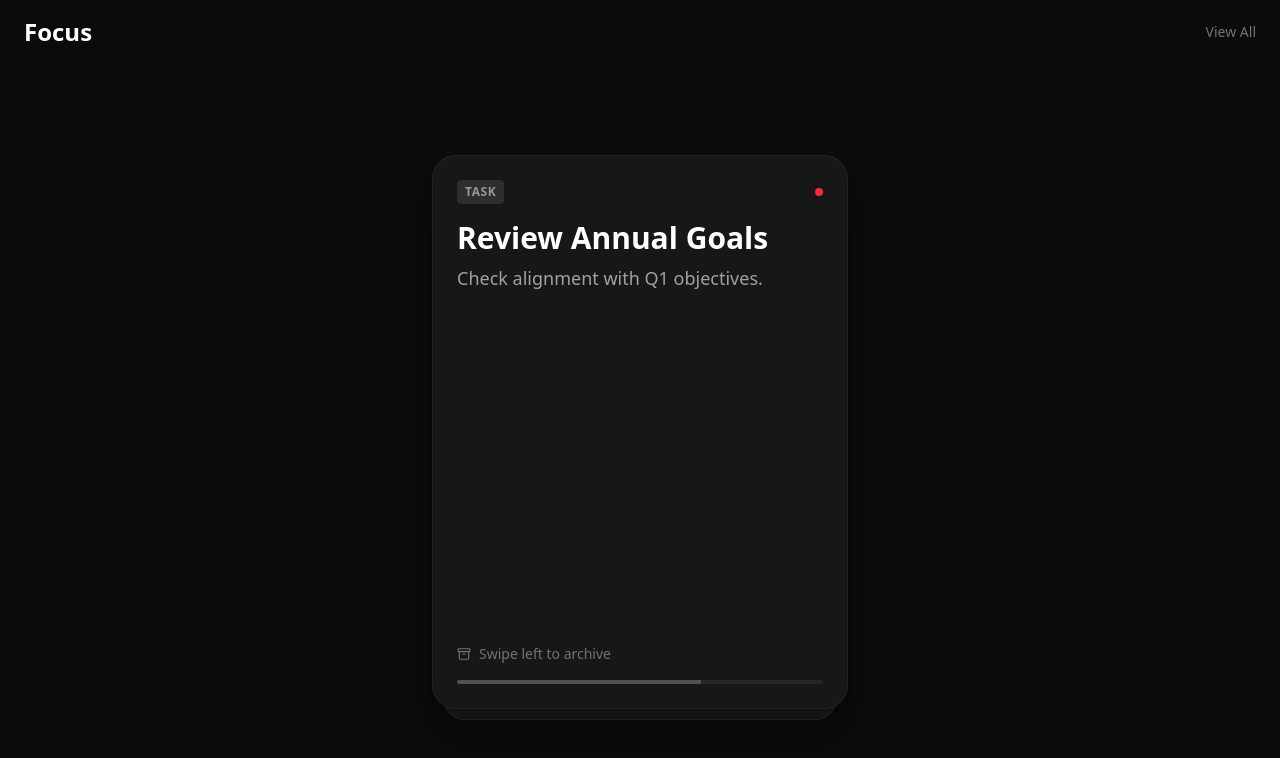
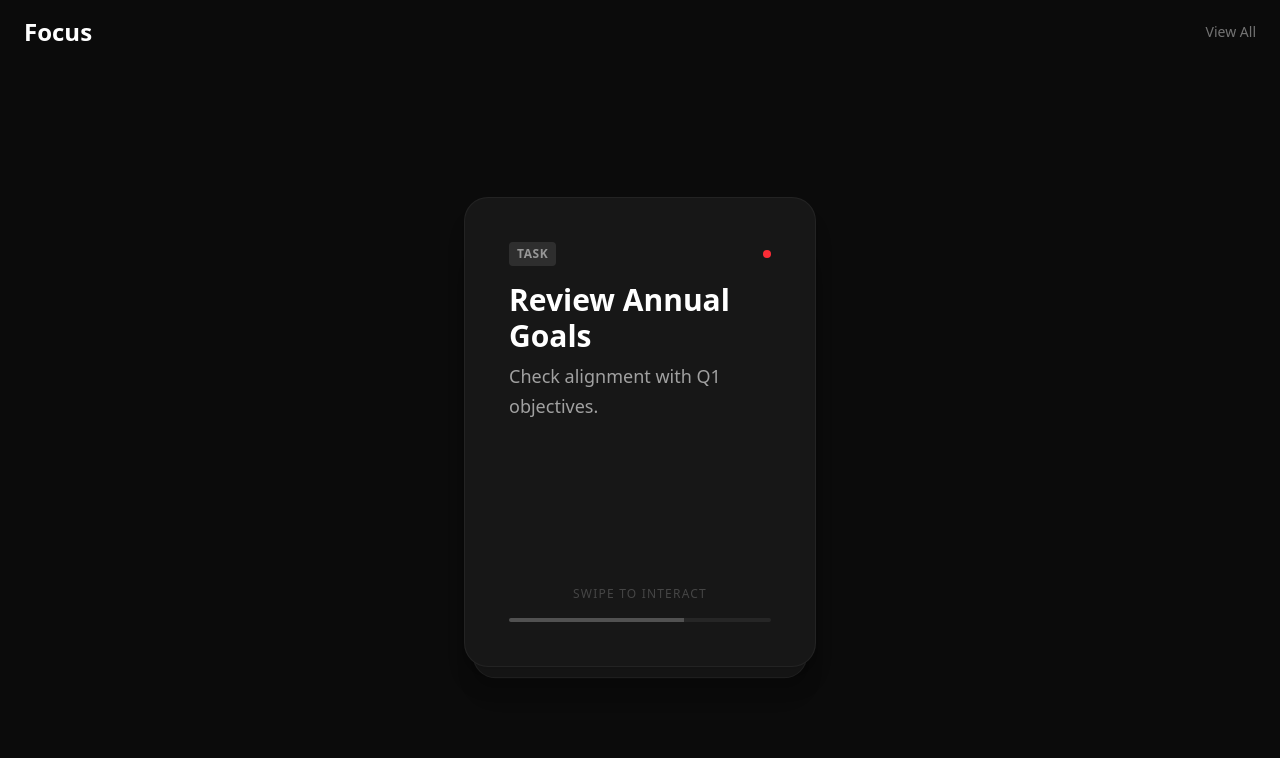
Before and after one commit to ChetanG111/life-os, a Next.js app: page / in a window 1280 px wide. Shown: the top 758 px of the page. Built offline with nearby package versions, Linux system fonts and the light colour scheme.

Commit message:
added actual swipe logic decided and icons to cards

```diff
--- a/src/components/features/overview/SwipeFeed.tsx
+++ b/src/components/features/overview/SwipeFeed.tsx
@@ -1,9 +1,9 @@
 'use client';
 
-import { useState } from 'react';
+import { useState, useRef } from 'react';
 import { motion, AnimatePresence, PanInfo, useMotionValue, useTransform } from 'framer-motion';
 import { Card } from '@/components/ui/Card';
-import { Check, Archive } from 'lucide-react';
+import { Check, Archive, Trash2, X, Info } from 'lucide-react';
 import clsx from 'clsx';
 
 interface FeedItem {
@@ -25,26 +25,22 @@ const MOCK_ITEMS: FeedItem[] = [
 export function SwipeFeed() {
     const [items, setItems] = useState(MOCK_ITEMS);
     const [removedIds, setRemovedIds] = useState<Set<string>>(new Set());
+    const [detailsId, setDetailsId] = useState<string | null>(null);
 
     // We only show the top 2 cards effectively for performance/visuals
     const activeItems = items.filter(i => !removedIds.has(i.id));
     const topCard = activeItems[0];
-    const nextCard = activeItems[1];
 
-    const handleDragEnd = (event: MouseEvent | TouchEvent | PointerEvent, info: PanInfo, itemId: string) => {
-        const swipeThreshold = 100;
-        if (info.offset.x > swipeThreshold) {
-            // Swipe Right (Done/Save)
-            removeCard(itemId, 'right');
-        } else if (info.offset.x < -swipeThreshold) {
-            // Swipe Left (Dismiss/Archive)
-            removeCard(itemId, 'left');
-        }
+    const removeCard = (id: string, action: 'done' | 'dismiss' | 'delete') => {
+        setRemovedIds(prev => new Set(prev).add(id));
+        console.log(`Card ${id} action: ${action}`);
     };
 
-    const removeCard = (id: string, direction: 'left' | 'right') => {
-        setRemovedIds(prev => new Set(prev).add(id));
-        console.log(`Card ${id} swiped ${direction}`);
+    const showDetails = (id: string) => {
+        console.log(`Open details for ${id}`);
+        setDetailsId(id);
+        // Reset after a delay for demo purposes if strictly a visual feedback
+        setTimeout(() => setDetailsId(null), 2000);
     };
 
     if (!topCard) {
@@ -63,9 +59,9 @@ export function SwipeFeed() {
     }
 
     return (
-        <div className="relative h-full w-full max-w-md mx-auto flex flex-col justify-center items-center p-4">
+        <div className="relative h-full w-full max-w-sm mx-auto flex flex-col justify-center items-center p-4">
             {/* Cards container */}
-            <div className="relative w-full aspect-[3/4] max-h-[600px]">
+            <div className="relative w-full aspect-[3/4] max-h-[520px]">
                 <AnimatePresence>
                     {activeItems.slice(0, 2).reverse().map((item, index) => {
                         const isTop = item.id === topCard.id;
@@ -74,30 +70,87 @@ export function SwipeFeed() {
                                 key={item.id}
                                 item={item}
                                 isTop={isTop}
-                                onSwipe={(dir) => removeCard(item.id, dir)}
+                                onSwipe={(action) => removeCard(item.id, action)}
+                                onDetails={() => showDetails(item.id)}
                             />
                         );
                     })}
                 </AnimatePresence>
             </div>
 
-
+            {detailsId && (
+                <div className="absolute top-4 left-1/2 -translate-x-1/2 bg-neutral-800 text-white px-4 py-2 rounded-full text-sm shadow-lg z-50 animate-in fade-in slide-in-from-top-4">
+                    Opening details...
+                </div>
+            )}
         </div>
     );
 }
 
-function SwipeableCard({ item, isTop, onSwipe }: { item: FeedItem, isTop: boolean, onSwipe: (dir: 'left' | 'right') => void }) {
+function SwipeableCard({
+    item,
+    isTop,
+    onSwipe,
+    onDetails
+}: {
+    item: FeedItem,
+    isTop: boolean,
+    onSwipe: (action: 'done' | 'dismiss' | 'delete') => void,
+    onDetails: () => void
+}) {
     const x = useMotionValue(0);
+    const y = useMotionValue(0);
     const rotate = useTransform(x, [-200, 200], [-10, 10]);
     const opacity = useTransform(x, [-200, -100, 0, 100, 200], [0, 1, 1, 1, 0]);
 
     // Background color indicators
-    const bgRight = useTransform(x, [0, 150], ["rgba(0,0,0,0)", "rgba(34, 197, 94, 0.2)"]);
-    const bgLeft = useTransform(x, [-150, 0], ["rgba(239, 68, 68, 0.2)", "rgba(0,0,0,0)"]);
+    // Right (Done): Green
+    const bgRightOpacity = useTransform(x, [20, 150], [0, 1]);
+    const scaleRight = useTransform(x, [20, 150], [0.8, 1.2]);
 
-    const handleDragEnd = (event: any, info: any) => {
-        if (Math.abs(info.offset.x) > 100) {
-            onSwipe(info.offset.x > 0 ? 'right' : 'left');
+    // Left (Dismiss): Neutral/Gray
+    const bgLeftOpacity = useTransform(x, [-150, -20], [1, 0]);
+    const scaleLeft = useTransform(x, [-150, -20], [1.2, 0.8]);
+
+    // Down (Delete): Red
+    const bgDownOpacity = useTransform(y, [20, 150], [0, 1]);
+    const scaleDown = useTransform(y, [20, 150], [0.8, 1.2]);
+
+    // Up (Details): Blue
+    const bgUpOpacity = useTransform(y, [-150, -20], [1, 0]);
+    const scaleUp = useTransform(y, [-150, -20], [1.2, 0.8]);
+
+    // Double tap logic
+    const lastTap = useRef<number>(0);
+    const handleTap = () => {
+        const now = Date.now();
+        const DOUBLE_TAP_DELAY = 300;
+        if (now - lastTap.current < DOUBLE_TAP_DELAY) {
+            onDetails();
+        }
+        lastTap.current = now;
+    };
+
+    const handleDragEnd = (event: any, info: PanInfo) => {
+        const threshold = 100;
+        const { x: offsetX, y: offsetY } = info.offset;
+        const absX = Math.abs(offsetX);
+        const absY = Math.abs(offsetY);
+
+        if (absX > absY) {
+            // Horizontal Swipe
+            if (offsetX > threshold) {
+                onSwipe('done');
+            } else if (offsetX < -threshold) {
+                onSwipe('dismiss');
+            }
+        } else {
+            // Vertical Swipe
+            if (offsetY > threshold) {
+                onSwipe('delete');
+            } else if (offsetY < -threshold) {
+                onDetails();
+            }
         }
     };
 
@@ -105,25 +158,72 @@ function SwipeableCard({ item, isTop, onSwipe }: { item: FeedItem, isTop: boolea
         <motion.div
             style={{
                 x: isTop ? x : 0,
+                y: isTop ? y : (isTop ? 0 : 20), // if not top, offset slightly
                 rotate: isTop ? rotate : 0,
                 scale: isTop ? 1 : 0.95,
-                y: isTop ? 0 : 20,
                 zIndex: isTop ? 10 : 0
             }}
-            drag={isTop ? "x" : false}
-            dragConstraints={{ left: 0, right: 0 }}
+            drag={isTop ? true : false}
+            dragConstraints={{ left: 0, right: 0, top: 0, bottom: 0 }}
+            dragElastic={0.6}
             onDragEnd={handleDragEnd}
+            onTap={handleTap}
             initial={{ scale: 0.9, opacity: 0 }}
             animate={{ scale: isTop ? 1 : 0.95, opacity: 1, y: isTop ? 0 : 24 }}
-            exit={{ x: x.get() < 0 ? -200 : 200, opacity: 0, transition: { duration: 0.2 } }}
+            exit={{
+                x: x.get() !== 0 ? (x.get() > 0 ? 500 : -500) : 0,
+                y: y.get() > 50 ? 500 : 0,
+                opacity: 0,
+                transition: { duration: 0.2 }
+            }}
             transition={{ type: "spring", stiffness: 300, damping: 20 }}
             className="absolute inset-0 cursor-grab active:cursor-grabbing"
         >
-            <Card className="h-full flex flex-col justify-between bg-neutral-900 border-neutral-800">
-                <motion.div style={{ backgroundColor: bgRight }} className="absolute inset-0 z-0 pointer-events-none rounded-3xl" />
-                <motion.div style={{ backgroundColor: bgLeft }} className="absolute inset-0 z-0 pointer-events-none rounded-3xl" />
+            <Card className="h-full flex flex-col justify-between bg-neutral-900 border-neutral-800 overflow-hidden relative">
 
-                <div className="relative z-10">
+                {/* Swipe Indicators */}
+                {/* Right: Done (Green) */}
+                <motion.div
+                    style={{ opacity: bgRightOpacity }}
+                    className="absolute inset-0 z-20 flex items-center justify-center bg-green-500/20 pointer-events-none"
+                >
+                    <motion.div style={{ scale: scaleRight }}>
+                        <Check size={48} className="text-white drop-shadow-md" />
+                    </motion.div>
+                </motion.div>
+
+                {/* Left: Dismiss (Neutral/Gray) */}
+                <motion.div
+                    style={{ opacity: bgLeftOpacity }}
+                    className="absolute inset-0 z-20 flex items-center justify-center bg-neutral-500/20 pointer-events-none"
+                >
+                    <motion.div style={{ scale: scaleLeft }}>
+                        <X size={48} className="text-white drop-shadow-md" />
+                    </motion.div>
+                </motion.div>
+
+                {/* Down: Delete (Red) */}
+                <motion.div
+                    style={{ opacity: bgDownOpacity }}
+                    className="absolute inset-0 z-20 flex items-center justify-center bg-red-500/20 pointer-events-none"
+                >
+                    <motion.div style={{ scale: scaleDown }}>
+                        <Trash2 size={48} className="text-white drop-shadow-md" />
+                    </motion.div>
+                </motion.div>
+
+                {/* Up: Details (Blue/Info) */}
+                <motion.div
+                    style={{ opacity: bgUpOpacity }}
+                    className="absolute inset-0 z-20 flex items-center justify-center bg-blue-500/20 pointer-events-none"
+                >
+                    <motion.div style={{ scale: scaleUp }}>
+                        <Info size={48} className="text-white drop-shadow-md" />
+                    </motion.div>
+                </motion.div>
+
+
+                <div className="relative z-10 p-5">
                     <div className="flex items-center justify-between mb-4">
                         <span className={clsx("text-xs font-bold uppercase tracking-wider px-2 py-1 rounded bg-white/10 text-white/50",
                             item.type === 'task' ? 'text-blue-400' : 'text-yellow-400'
@@ -136,10 +236,9 @@ function SwipeableCard({ item, isTop, onSwipe }: { item: FeedItem, isTop: boolea
                     <p className="text-lg text-neutral-400 leading-relaxed">{item.content}</p>
                 </div>
 
-                <div className="relative z-10 mt-auto">
-                    <div className="flex items-center gap-2 text-sm text-neutral-500 mb-4">
-                        <Archive size={14} />
-                        <span>Swipe left to archive</span>
+                <div className="relative z-10 mt-auto p-5">
+                    <div className="flex items-center gap-2 text-sm text-neutral-500 mb-4 justify-center">
+                        <span className="text-xs uppercase tracking-widest opacity-50">Swipe to interact</span>
                     </div>
                     <div className="h-1 w-full bg-neutral-800 rounded-full overflow-hidden">
                         <div className="h-full w-2/3 bg-white/20" />
```
